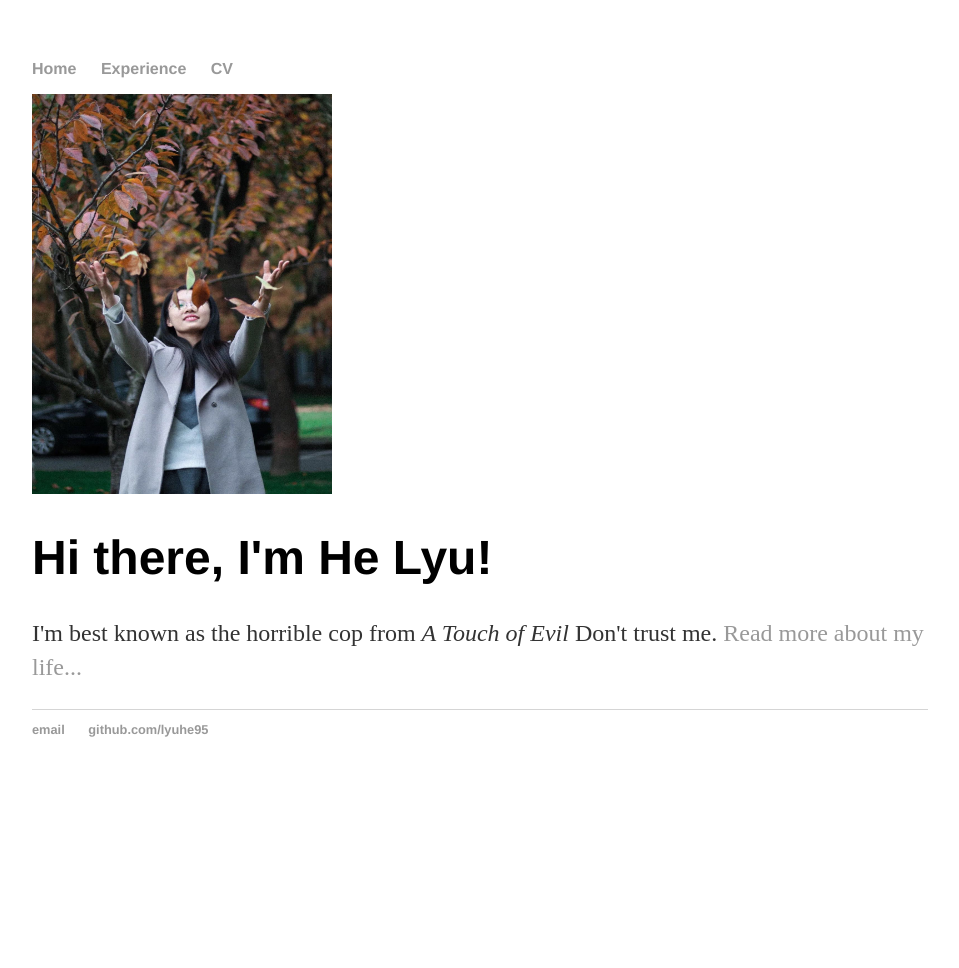
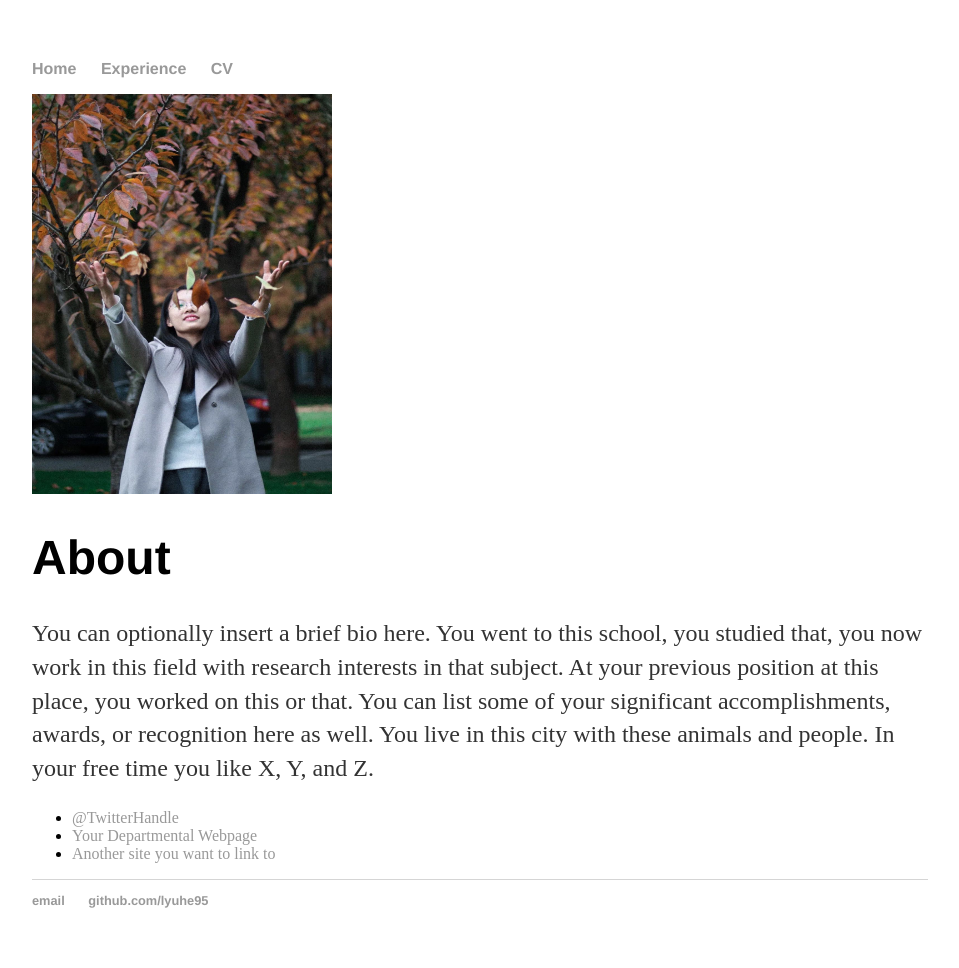
Before and after one commit to lyuhe95/lyuhe95.github.io, a Jekyll site: the page built from index.html, in a window 1280 px wide. Shown: the whole page, without its empty margins (160-1119 px from the left). Built offline with Jekyll 4.4.1, drawn with Linux system fonts in a browser that asks for light colours; before the commit the page ends 900 px from its top, so only the background shows below that.

Commit message:
Add files via upload

```diff
--- a/index.html
+++ b/index.html
@@ -1,8 +1,15 @@
 ---
 layout: default
-title: He Lyu
+title: About Hank Quinlan
 ---
-<div class="blurb">
-	<h1>Hi there, I'm He Lyu!</h1>
-	<p>I'm best known as the horrible cop from <em>A Touch of Evil</em> Don't trust me. <a href="/about">Read more about my life...</a></p>
-</div><!-- /.blurb -->
+
+		<div class="about">
+			<h1>About</h1>
+			<p>You can optionally insert a brief bio here. You went to this school, you studied that, you now work in this field with research interests in that subject. At your previous position at this place, you worked on this or that. You can list some of your significant accomplishments, awards, or recognition here as well. You live in this city with these animals and people. In your free time you like X, Y, and Z.</p>
+
+			<ul class="contacts">
+				<li><a href="#">@TwitterHandle</a></li>
+				<li><a href="#">Your Departmental Webpage</a></li>
+				<li><a href="#">Another site you want to link to</a></li>
+				</ul>
+		</div>
```
